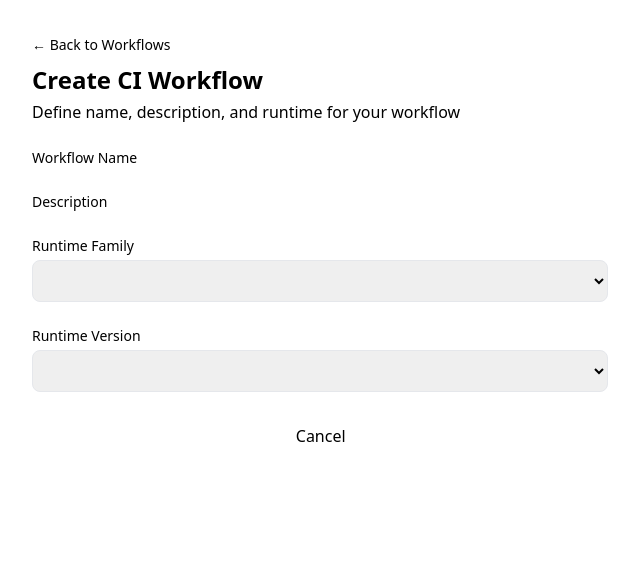
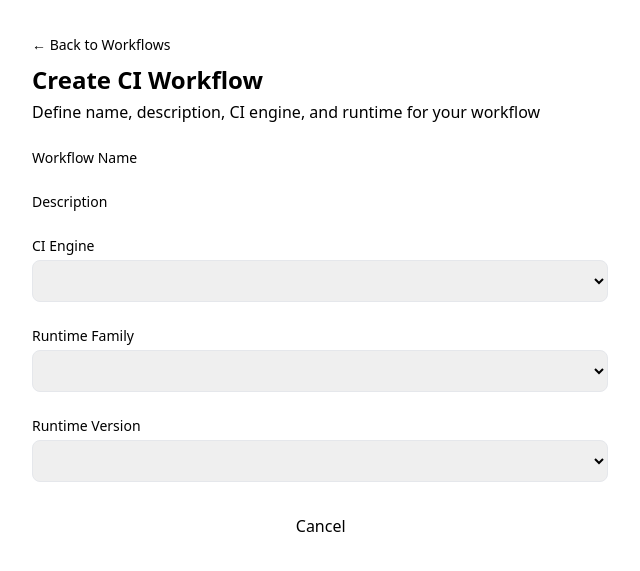
Before and after one commit to yourdevops/pathfinder, a Django app: template core/templates/core/ci_workflows/workflow_create.html in a window 1280 px wide. Shown: the top 571 px of the page, without its empty margins (0-640 px from the left). Run offline with Django 5.2, Linux system fonts and the light colour scheme; the template is opened without the code that fills it, so the values that code supplies are empty; some libraries are stand-ins or nearby versions.

Commit message:
feat(029): workflow creation with CI Engine first, composer info buttons, phase sort fix
- Add engine field to WorkflowCreateForm before runtime_family
- Create EngineRuntimesView HTMX endpoint for engine-filtered runtimes
- Wire CI Engine select to drive Runtime Family via HTMX cascade
- Pass engine param through to composer via URL query params
- Add (i) info button on each compatible step in composer opening detail in new tab
- Fix phase ordering to Setup > Test > Build > Package across all views

Co-Authored-By: Claude Opus 4.5 <noreply@anthropic.com>

```diff
--- a/core/templates/core/ci_workflows/workflow_create.html
+++ b/core/templates/core/ci_workflows/workflow_create.html
@@ -10,7 +10,7 @@
             &larr; Back to Workflows
         </a>
         <h1 class="text-2xl font-bold text-dark-text mt-2">Create CI Workflow</h1>
-        <p class="text-dark-muted mt-1">Define name, description, and runtime for your workflow</p>
+        <p class="text-dark-muted mt-1">Define name, description, CI engine, and runtime for your workflow</p>
     </div>
 
     <!-- Form -->
@@ -38,6 +38,26 @@
                 {{ form.description }}
                 {% if form.description.errors %}
                 <p class="text-red-400 text-sm mt-1">{{ form.description.errors.0 }}</p>
+                {% endif %}
+            </div>
+
+            <!-- CI Engine -->
+            <div>
+                <label for="id_engine" class="block text-sm font-medium text-dark-text mb-1">
+                    CI Engine
+                </label>
+                <select name="engine" id="id_engine"
+                        class="w-full px-4 py-2 bg-dark-surface border border-dark-border rounded-lg text-dark-text focus:outline-none focus:border-dark-accent"
+                        hx-get="{% url 'ci_workflows:engine_runtimes' %}"
+                        hx-trigger="change"
+                        hx-target="#id_runtime_family"
+                        hx-include="[name='engine']">
+                    {% for value, label in form.engine.field.choices %}
+                    <option value="{{ value }}" {% if form.engine.value == value %}selected{% endif %}>{{ label }}</option>
+                    {% endfor %}
+                </select>
+                {% if form.engine.errors %}
+                <p class="text-red-400 text-sm mt-1">{{ form.engine.errors.0 }}</p>
                 {% endif %}
             </div>
 
--- a/core/urls.py
+++ b/core/urls.py
@@ -58,6 +58,7 @@ from .views import (
 )
 from .views.ci_workflows import (
     CompatibleStepsView,
+    EngineRuntimesView,
     RuntimeVersionsView,
     StepConfigView,
     StepDetailView,
@@ -137,6 +138,7 @@ ci_workflows_patterns = [
     path("compatible-steps/", CompatibleStepsView.as_view(), name="compatible_steps"),
     path("step-config/<uuid:step_uuid>/", StepConfigView.as_view(), name="step_config"),
     path("runtime-versions/", RuntimeVersionsView.as_view(), name="runtime_versions"),
+    path("engine-runtimes/", EngineRuntimesView.as_view(), name="engine_runtimes"),
     path("repos/", StepsRepoListView.as_view(), name="repo_list"),
     path("repos/register/", StepsRepoRegisterView.as_view(), name="repo_register"),
     path("repos/<dns:repo_name>/", StepsRepoDetailView.as_view(), name="repo_detail"),
```
Also changed, not shown: core/forms/ci_workflows.py (+21 -2 lines), core/templates/core/ci_workflows/_compatible_steps.html (+9 -0 lines), core/views/ci_workflows.py (+23 -3 lines).
